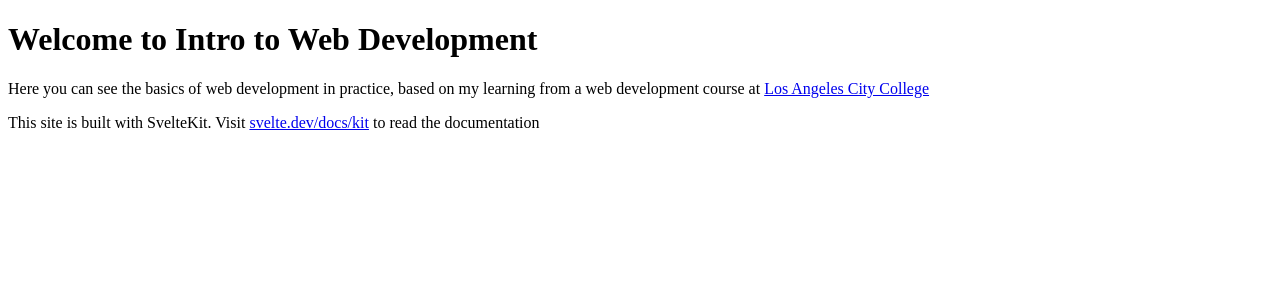
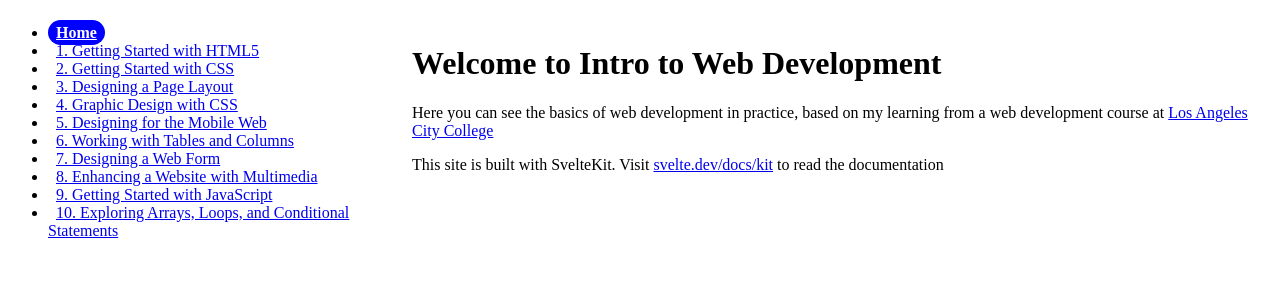
Before and after one commit to MokeEire/WebDevSite, a SvelteKit app: page / in a window 1280 px wide. Shown: the top 300 px of the page. Built offline with nearby package versions, Linux system fonts and the light colour scheme.

Commit message:
add layout

```diff
--- /dev/null
+++ b/src/routes/+layout.svelte
@@ -0,0 +1,49 @@
+<script>
+	import favicon from '$lib/assets/favicon.svg';
+	import Sidebar from '$lib/components/Sidebar.svelte';
+
+	import { page } from '$app/stores';
+	import { modules } from '$lib/data/modules.js';
+
+	let { children } = $props();
+
+	// Find the current module based on the URL
+	let currentModule = $derived(
+		modules.find((module) => $page.url.pathname === `/modules/${module.slug}`)
+	);
+
+	// Create the page title
+	let pageTitle = $derived(
+		currentModule
+			? `${currentModule.number}. ${currentModule.title}`
+			: $page.url.pathname === '/' ? 'Intro to Web Development' : 'Woops! Page Not Found'
+	);
+
+</script>
+
+<svelte:head>
+	<title>{pageTitle}</title>
+	<link rel="icon" href={favicon} />
+</svelte:head>
+
+<div class="page-layout">
+
+	<Sidebar />
+
+	<main>
+		{@render children()}
+	</main>
+
+</div>
+
+<style>
+	.page-layout {
+		display: flex;
+		flex-flow: row nowrap;
+		min-height: 100vh;
+	}
+	main {
+		flex: 1 1 auto;
+		padding: 16px;
+	}
+</style>
```
